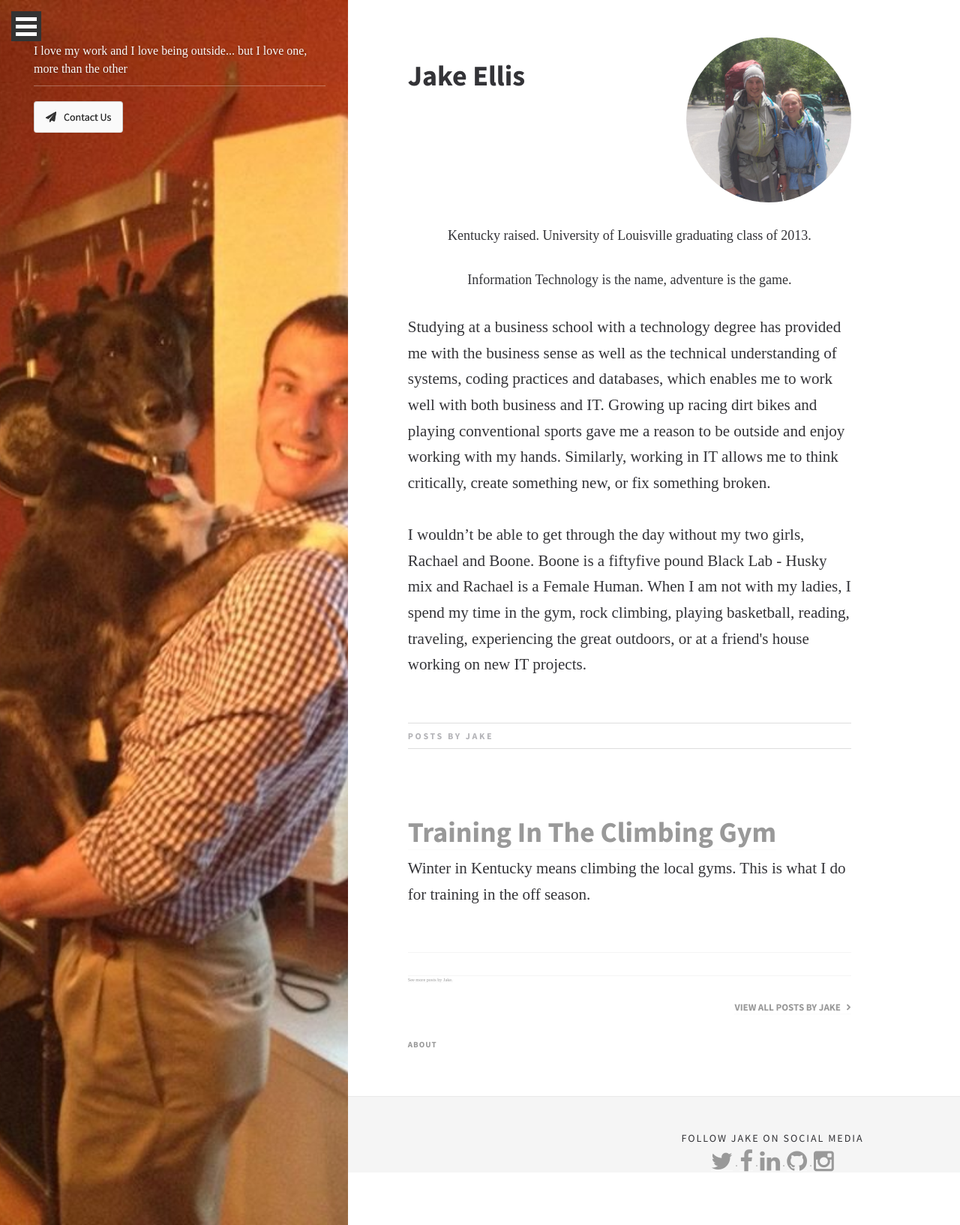
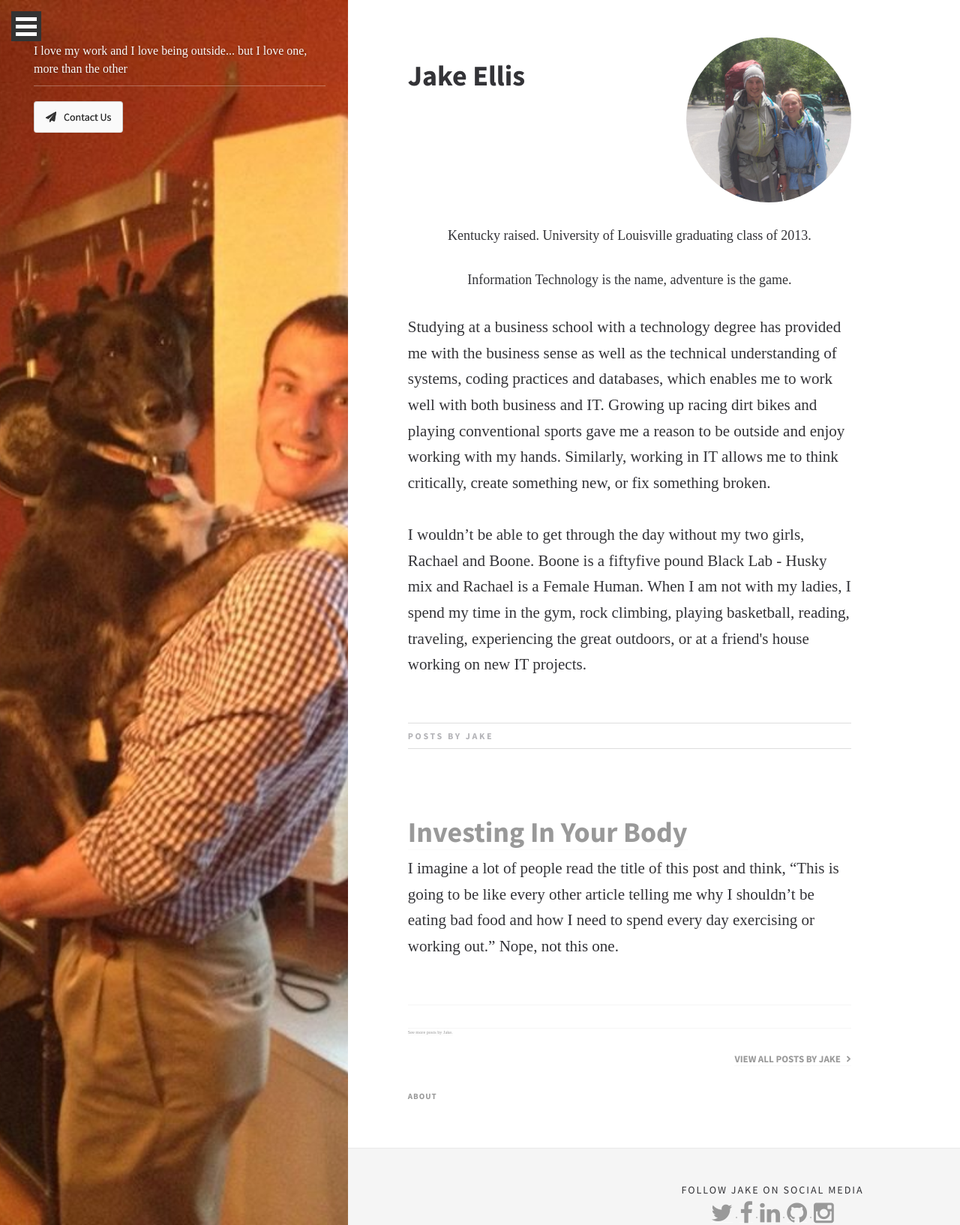
Before and after one commit to EJBlog/EJBlog.github.io, a Jekyll site: the page built from author_jake.html, in a window 1280 px wide. Shown: the whole page at 75% size. Built offline with Jekyll 4.4.1, drawn with Linux system fonts in a browser that asks for light colours; nearby versions of some CDN libraries; some web fonts are replaced.

Commit message:
Update author_jake.html

```diff
--- a/_layouts/author_jake.html
+++ b/_layouts/author_jake.html
@@ -104,7 +104,8 @@
 
                          <div class = "post">
 
-                            {% assign posts = site.posts | where: "post_author","Jake Ellis" %}
+                            <!--{% assign posts = site.posts | where: "post_author","Jake Ellis" %}-->
+                            {% assign posts = site.posts %}
                             {% assign postCount = '0' %}
 
                             {% for post in posts limit:1 %}
```
